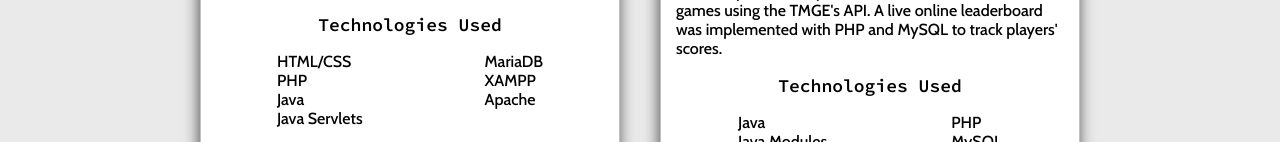
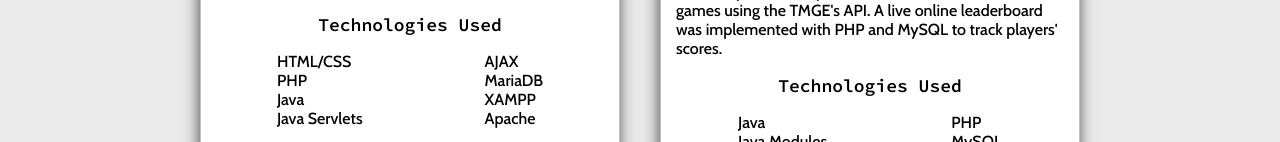
Before and after one commit to Jevford/Jevford.github.io, a plain HTML site: page index.html in a window 1280 px wide. Shown: the part 2547-2689 px from the top of the page. Drawn offline with nearby package versions, Linux system fonts and the light colour scheme.

Commit message:
Updated PetrWare tech stack

```diff
--- a/index.html
+++ b/index.html
@@ -204,6 +204,7 @@
                                 <li>Java Servlets</li>
                             </ul>
                             <ul class="tech-list">
+                                <li>AJAX</li>
                                 <li>MariaDB</li>
                                 <li>XAMPP</li>
                                 <li>Apache</li>
```
